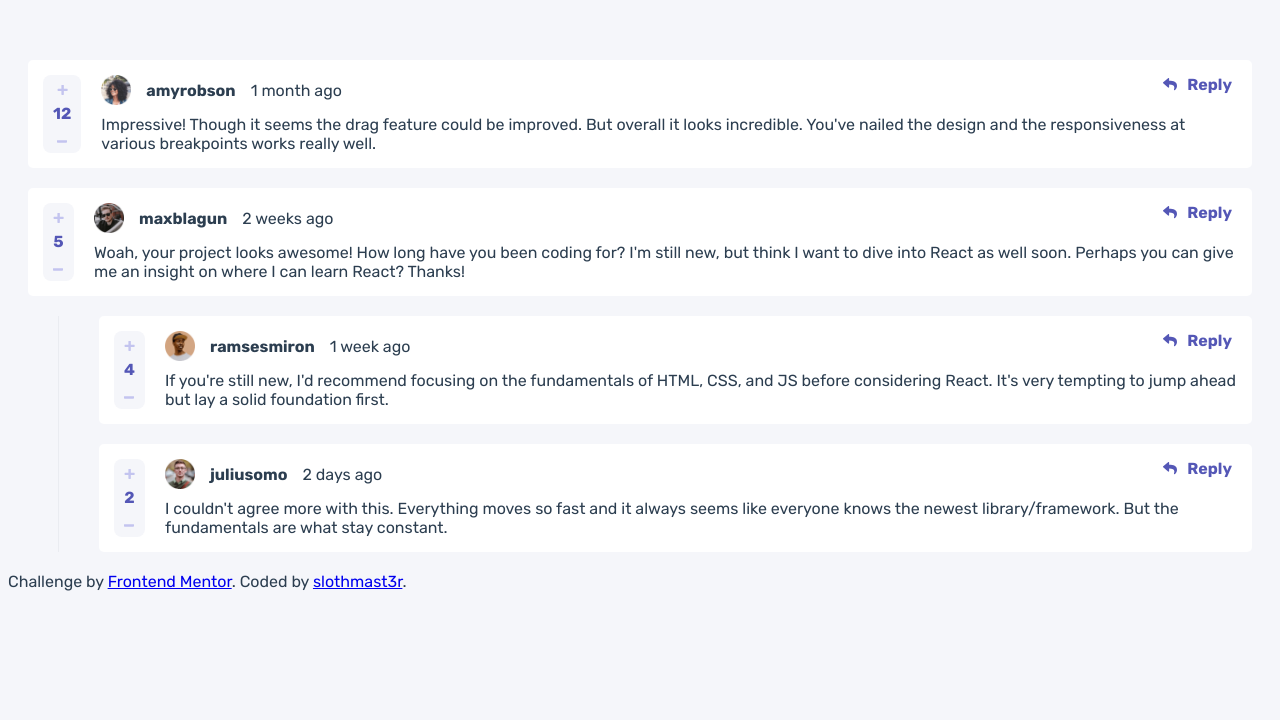
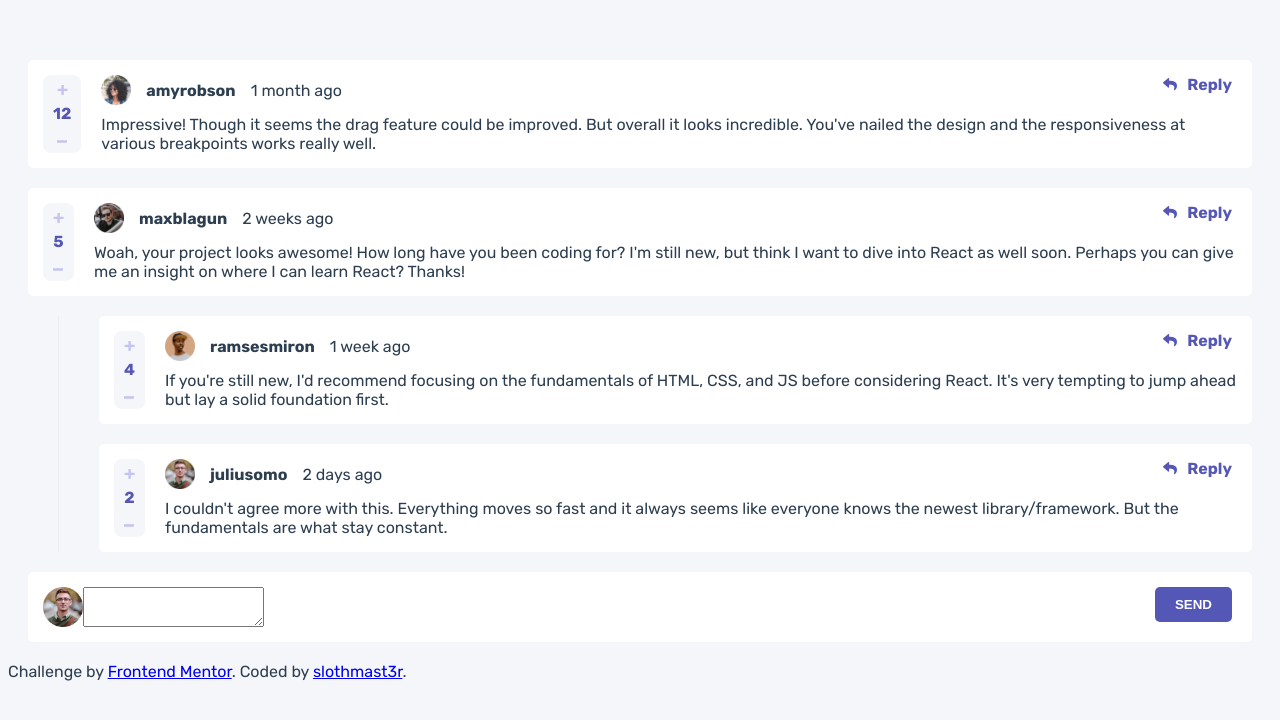
Before and after one commit to slothmast3r/interactive-comment-section, a Vue app: page / in a window 1280 px wide. Shown: the top 720 px of the page. Built offline with nearby package versions, Linux system fonts and the light colour scheme.

Commit message:
comment area

```diff
--- a/src/App.vue
+++ b/src/App.vue
@@ -12,6 +12,7 @@
         :user-score="el.userScore"
         :replies="el.replies"
       />
+      <comment-text-area :current-user="currentUser"/>
       Challenge by <a
         href="https://www.frontendmentor.io?ref=challenge"
         target="_blank"
@@ -25,11 +26,13 @@
 
 import Comment from "@/components/Comment";
 import data from '/data/data.json';
+import CommentTextArea from "@/components/CommentTextArea";
 
 
 export default {
   name: 'App',
   components: {
+    CommentTextArea,
     Comment
   },
   data(){
--- /dev/null
+++ b/src/components/CommentTextArea.vue
@@ -0,0 +1,54 @@
+<template>
+  <div class="add-comment-wrapper">
+    <img alt="avatar" :src="getImgUrl(currentUser.image.png)">
+    <textarea/>
+    <button class="send-button"> SEND</button>
+  </div>
+</template>
+
+<script>
+export default {
+  name: "CommentTextArea",
+  props:{
+    currentUser:{
+      default: undefined,
+      type: Object,
+    }
+  },
+  created() {
+  },
+  methods:{
+    getImgUrl(url) {
+      return require('@/assets/' + url.substring(2))
+    },
+  }
+}
+</script>
+
+<style scoped lang="scss">
+.add-comment-wrapper{
+  margin: 20px;
+  border-radius: 5px;
+  padding: 15px;
+  display: flex;
+  background: $white;
+  position: relative;
+  img{
+    width: 40px;
+    height: 40px;
+  }
+  .send-button{
+    position: absolute;
+    right: 20px;
+    font-weight: 700;
+    color: $white;
+    background: $moderateBlue;
+    box-shadow: none;
+    border-radius: 5px;
+    height: fit-content;
+    padding: 10px 20px;
+    border: none;
+    outline: inherit;
+  }
+}
+</style>
```
